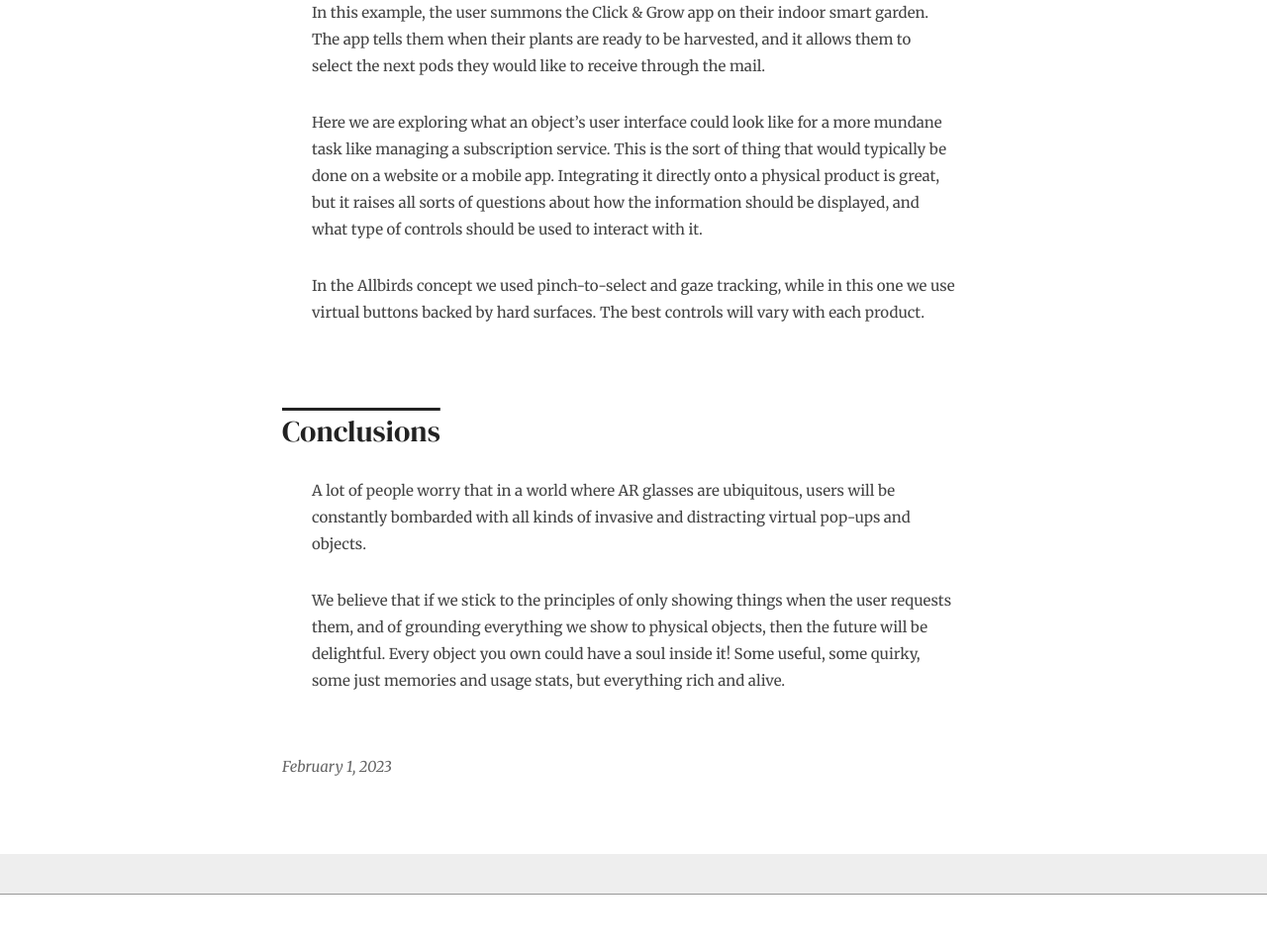
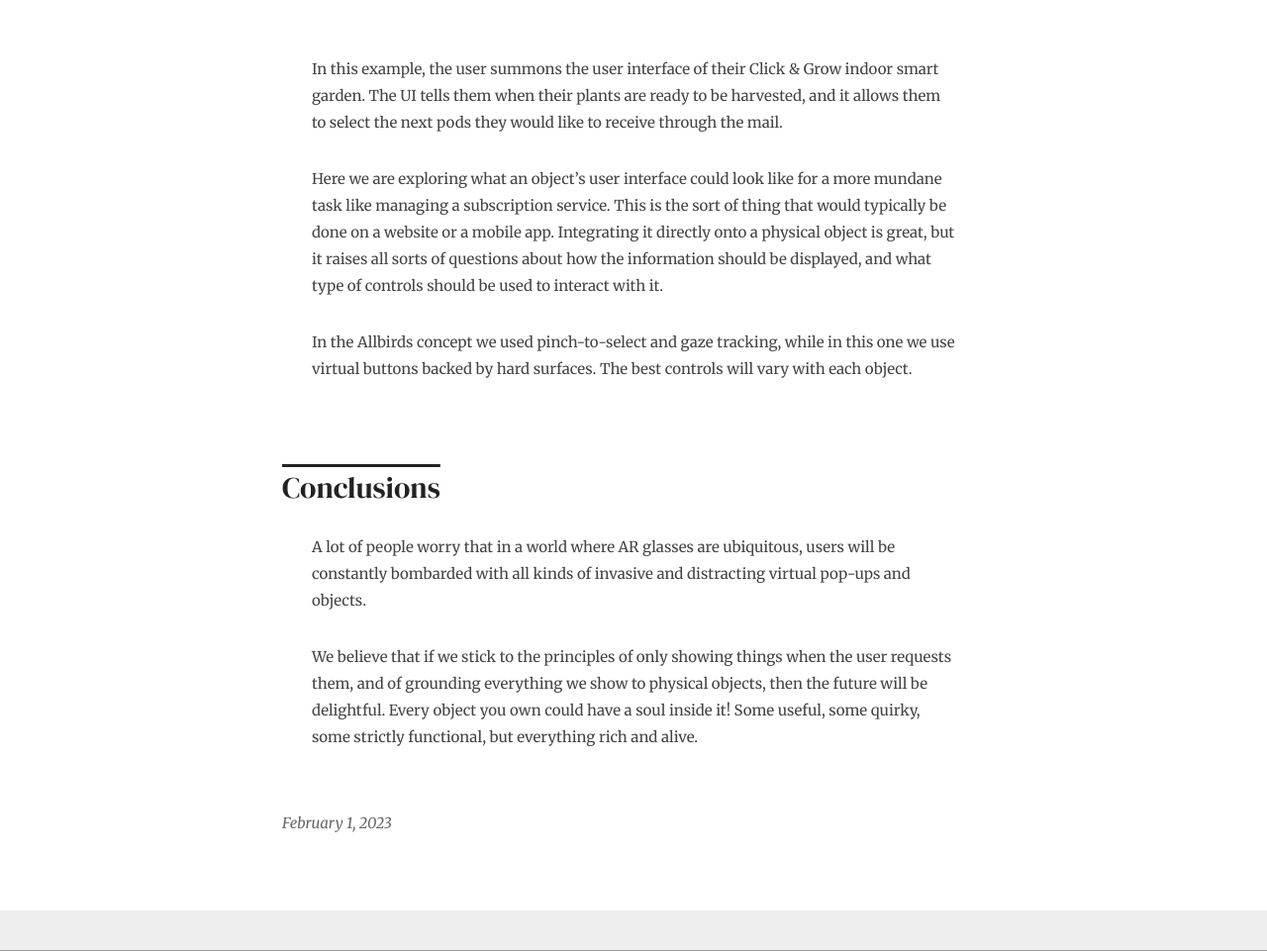
Before and after one commit to Shopify/spatial-commerce-projects, a Jekyll site: the page built from _posts/2023-02-1-Product-As-Platform.md, in a window 1280 px wide and 1400 px high, scrolled down 4880 px, cut to the strip 439-1400 px from the top of the window. Shown: the whole strip at 99% size. Built offline with Jekyll 4.4.1, drawn with Linux system fonts in a browser that asks for light colours; some web fonts are replaced; before the commit the page ends 6223 px from its top, so only the background shows below that; some of the changed text lies outside the part shown.

Commit message:
Add small improvements to newest articles.

```diff
--- a/_posts/2023-02-1-Product-As-Platform.md
+++ b/_posts/2023-02-1-Product-As-Platform.md
@@ -17,29 +17,29 @@
 
 None of that is new. It was only after we introduced another variable that things got interesting. One of us asked: "What if your AR glasses could identify objects and their positions and orientations in the world? What kinds of applications would we see then?"
 
-That’s when we all got excited. With such technology you could look at your bicycle, for example, and allow your AR glasses to summon its “user interface”. That interface would sit between the handlebars, and you could use it to see stats about your rides, or to coordinate activities with your friends.
+That’s when we all got excited. With such technology you could look at your bicycle, for example, and allow your AR glasses to summon its “user interface”. That UI would sit between the handlebars, and you could use it to see stats about your rides, or to coordinate activities with your friends.
 
-In other words, with the right form factor and the ability to recognize objects, AR glasses would allow you to install apps onto physical objects, and to summon those apps effortlessly without looking at a screen.
+In other words, with the ability to recognize objects, AR glasses would allow you to install apps onto physical objects, and to summon those apps effortlessly without looking at a screen.
 
-Once we had hit upon this idea, we decided to explore it by producing concept videos for five different products. Below you can see those videos, and notes about the principles that they exemplify under this new paradigm:
+Once we had hit upon this idea, we decided to explore it by producing concept videos for five different objects. Below you can see those videos, and notes about the principles that they exemplify under this new paradigm.
 
-# Film Camera
+# Pentax Film Camera
 
 {% include youtube.html id='KU7nMidxHoo?modestbranding=1&amp;showinfo=0&amp;rel=0' %}
 
 In this example, the user summons an app that they installed on a 50 year old analog camera. The app tells them what type of film is loaded in the camera, how many shots they have left, and when they took their first exposure.
 
-This idea of augmenting pre-digital products is incredibly exciting to us. It opens up new software ecosystems.
+This idea of augmenting pre-digital objects is incredibly exciting to us. It opens up new software ecosystems.
 
 The most important thing to note here is that useful information is being provided in an unobtrusive way, and only when summoned by the user.
 
-# SodaStream
+# SodaStream Sparkling Water Maker
 
 {% include youtube.html id='d05WNllEFyg?modestbranding=1&amp;showinfo=0&amp;rel=0' %}
 
 In this example, the AR glasses detect that the user is interacting with a SodaStream machine, and automatically display a pressure widget to make it easier to use, along with a notification about the arrival of a replacement CO2 bottle.
 
-We believe strongly in the idea that the AR glasses should only display information when the user requests it, but this example proves to be a good exception to that rule. Automatically summoning the user interface of the SodaStream machine when the user interacts with it makes the experience seamless and convenient, but this type of behavior should still require an initial one-time only permission from the user.
+We believe strongly in the idea that the AR glasses should only display information when the user requests it, but this example proves to be a good exception to that rule. Automatically summoning the user interface of the SodaStream machine when the user interacts with it makes the experience seamless and convenient, but this type of behavior should still require an initial permission from the user that they only have to give once.
 
 # Guitar
 
@@ -49,27 +49,28 @@
 
 This concept video was the one that people resonated with the most. Having instant access to useful tools while you are engaged with your full body in a real world activity is a magical thing.
 
-Another aspect of this idea that we found really exciting is that the apps that you can install on a product don’t have to be made by the same company that makes the product. Your guitar might be made by Fender, but if you want to install Russ’ Super Guitar Trainer app on it, go ahead! An open ecosystem of apps like that can only benefit users.
+Another aspect of this idea that we found really exciting is that the apps that you can install on a product don’t have to be made by the same company that makes the product. Your guitar might be made by Fender, but if you want to install _Russ’ Super Guitar Trainer_ app on it, go ahead! An open ecosystem of apps like that can only benefit users.
 
-# Allbirds Shoes
+# Allbirds Running Shoes
 
 {% include youtube.html id='EFC0DMJwLVI?modestbranding=1&amp;showinfo=0&amp;rel=0' %}
 
 In this example, the user summons the Allbirds running app after their shoes are identified by their AR glasses. The app shows them stats, what their friends have been up to, and tracks their run.
+
 This is what buying an augmented product could look like. Your Allbirds would stop being just shoes. They would become a way to stay connected with your interests and the communities that exist around those interests.
 
-# Click & Grow
+# Click & Grow Indoor Smart Garden
 
 {% include youtube.html id='9CTYRX0oje0?modestbranding=1&amp;showinfo=0&amp;rel=0' %}
 
-In this example, the user summons the Click & Grow app on their indoor smart garden. The app tells them when their plants are ready to be harvested, and it allows them to select the next pods they would like to receive through the mail.
+In this example, the user summons the user interface of their Click & Grow indoor smart garden. The UI tells them when their plants are ready to be harvested, and it allows them to select the next pods they would like to receive through the mail.
 
-Here we are exploring what an object’s user interface could look like for a more mundane task like managing a subscription service. This is the sort of thing that would typically be done on a website or a mobile app. Integrating it directly onto a physical product is great, but it raises all sorts of questions about how the information should be displayed, and what type of controls should be used to interact with it.
+Here we are exploring what an object’s user interface could look like for a more mundane task like managing a subscription service. This is the sort of thing that would typically be done on a website or a mobile app. Integrating it directly onto a physical object is great, but it raises all sorts of questions about how the information should be displayed, and what type of controls should be used to interact with it.
 
-In the Allbirds concept we used pinch-to-select and gaze tracking, while in this one we use virtual buttons backed by hard surfaces. The best controls will vary with each product.
+In the Allbirds concept we used pinch-to-select and gaze tracking, while in this one we use virtual buttons backed by hard surfaces. The best controls will vary with each object.
 
 # Conclusions
 
 A lot of people worry that in a world where AR glasses are ubiquitous, users will be constantly bombarded with all kinds of invasive and distracting virtual pop-ups and objects.
 
-We believe that if we stick to the principles of only showing things when the user requests them, and of grounding everything we show to physical objects, then the future will be delightful. Every object you own could have a soul inside it! Some useful, some quirky, some just memories and usage stats, but everything rich and alive.
+We believe that if we stick to the principles of only showing things when the user requests them, and of grounding everything we show to physical objects, then the future will be delightful. Every object you own could have a soul inside it! Some useful, some quirky, some strictly functional, but everything rich and alive.
```
Also changed, not shown: _posts/2023-01-16-Handy.md (+3 -3 lines), _posts/2023-01-17-Matrix-Stockroom.md (+1 -1 lines).
